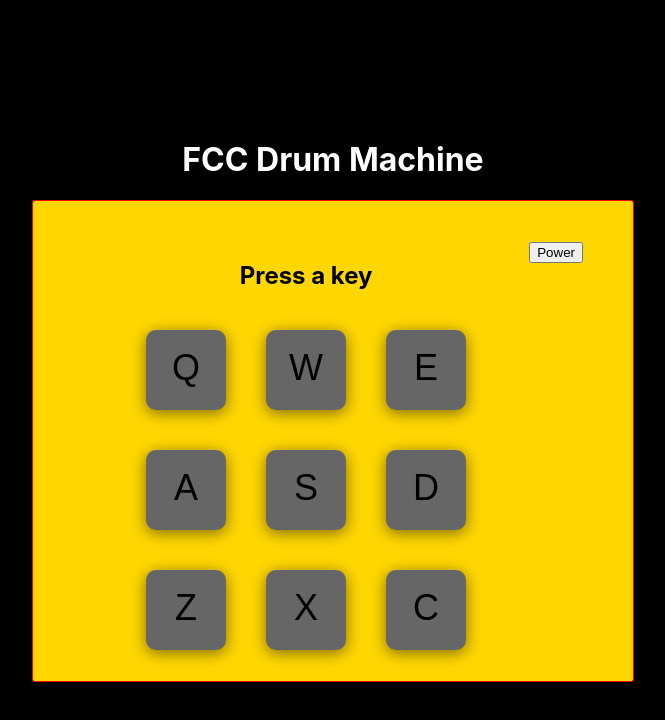
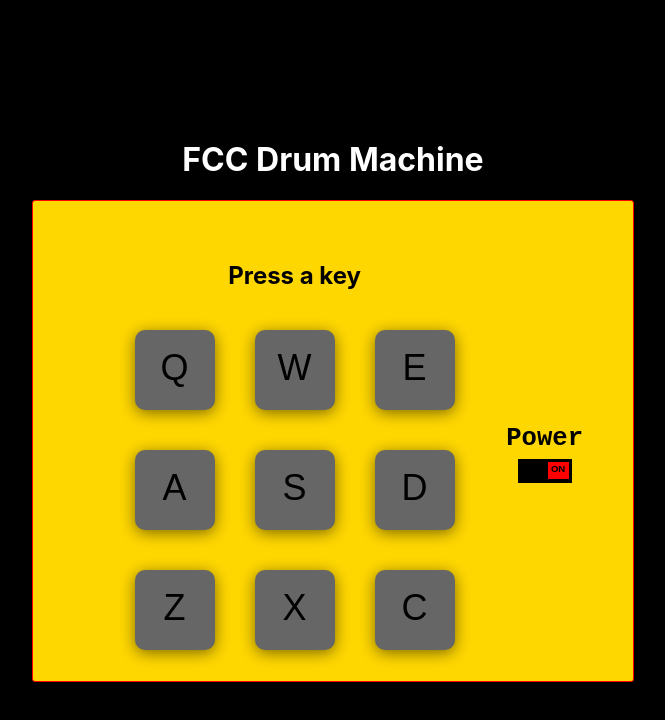
Before and after one commit to AlexFernando/drumsampleapp, a React (Create React App) app: page / in a window 1280 px wide. Shown: the top 720 px of the page, without its empty margins (307-972 px from the left). Built offline with nearby package versions, Linux system fonts and the light colour scheme.

Commit message:
styling control buttons

```diff
--- a/src/componentes/Container.js
+++ b/src/componentes/Container.js
@@ -17,6 +17,7 @@
                 />
                 <Controls
                     switchPower = {this.props.switchPower}
+                    switchState = {this.props.switchState}
                 />
             </div>
          );
--- /dev/null
+++ b/src/componentes/Controls.css
@@ -0,0 +1,56 @@
+
+.control {
+    width: 100px;
+    margin: auto;
+}
+
+.control p {
+    font-size: 1.6rem;
+    font-weight: 600;
+    margin-bottom: .4rem;
+    font-family: monospace;
+}
+
+.control .select {
+    display: flex;
+    justify-content: flex-end;
+    margin: auto;
+    border: 1px solid black;
+    width: 50px;
+    height: 20px;
+    padding: 1px;
+    background-color: black;
+}
+
+
+.control .select.flex-start {
+    justify-content: flex-start;
+}
+
+
+.control .select .inner {
+    width: 23px;
+    height: 19px;
+    background: red;
+    border: 1px solid black;
+    box-sizing: border-box;
+    cursor: pointer;
+    display: flex;
+    justify-content: center;
+}
+
+.control .select .inner:before {
+    content: "ON";
+    font-size: .6rem;
+    font-weight: bold;
+}
+
+.control .select .inner.text {
+    background: blue;
+}
+
+.control .select .inner.text:before {
+    content: "OFF";
+    font-size: .6rem;
+    font-weight: bold;
+}
--- a/src/componentes/Controls.js
+++ b/src/componentes/Controls.js
@@ -1,11 +1,17 @@
-import React, { Component } from 'react'
+import React, { Component } from 'react';
+import './Controls.css';
 
 class Controls extends Component {
-    state = {  }
+
+
     render() {
+        console.log(this.props.switchState, " ", this.props.switchPower );
         return (
-          <div>
-              <button onClick={this.props.switchPower} >Power</button>
+          <div className="control">
+              <p>Power</p>
+              <div className={"select " + (this.props.switchState ? "" : "flex-start")}>
+                <button className= {"inner " + (this.props.switchState ? "" : "text")}  onClick={this.props.switchPower} ></button>
+              </div>
           </div>
         );
     }
```
